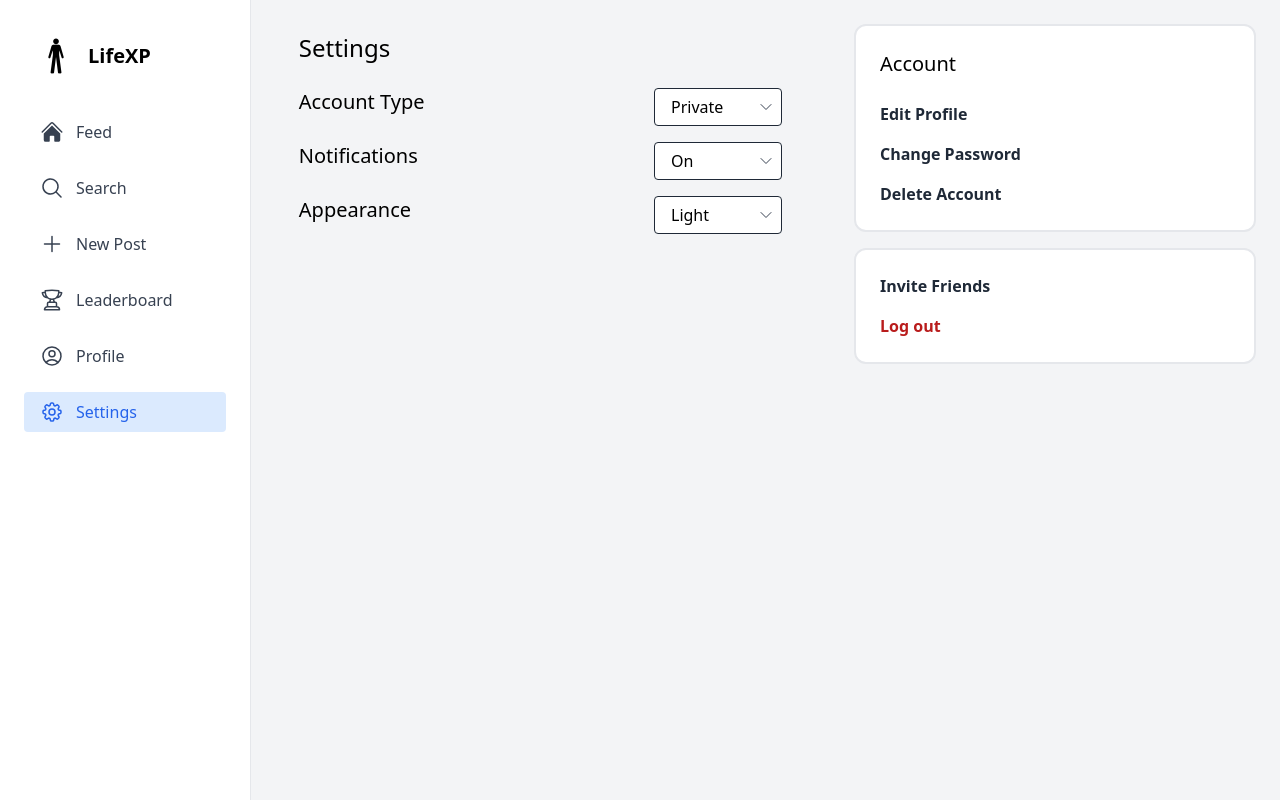
After one commit to pathustler/lifexp-web, a Django app: page /settings/ in a window 1280 px wide. The commit adds this page. Run offline with Django 3.2, Linux system fonts and the light colour scheme; parts of the project's set-up code (start-up, migrations or seed data) failed here and were passed over; some libraries are stand-ins or nearby versions.

Commit message:
settings page

```diff
--- a/main/templates/main/layout.html
+++ b/main/templates/main/layout.html
@@ -112,7 +112,11 @@
 
                         Profile</span>
                 </a>
-                <a href="#" class="flex items-center p-2 rounded text-gray-700 hover:bg-gray-200">
+                {% if currentpage == "settings" %}
+                <a href="/settings" class="flex items-center p-2 rounded bg-blue-100 text-blue-600">
+                {% else %}
+                <a href="/settings" class="flex items-center p-2 rounded text-gray-700 hover:bg-gray-200">
+                {% endif %}
                     <span class="ml-2 flex gap-3">
                         <svg xmlns="http://www.w3.org/2000/svg" fill="none" viewBox="0 0 24 24" stroke-width="1.5" stroke="currentColor" class="h-6 w-6">
                             <path stroke-linecap="round" stroke-linejoin="round" d="M10.343 3.94c.09-.542.56-.94 1.11-.94h1.093c.55 0 1.02.398 1.11.94l.149.894c.07.424.384.764.78.93.398.164.855.142 1.205-.108l.737-.527a1.125 1.125 0 0 1 1.45.12l.773.774c.39.389.44 1.002.12 1.45l-.527.737c-.25.35-.272.806-.107 1.204.165.397.505.71.93.78l.893.15c.543.09.94.559.94 1.109v1.094c0 .55-.397 1.02-.94 1.11l-.894.149c-.424.07-.764.383-.929.78-.165.398-.143.854.107 1.204l.527.738c.32.447.269 1.06-.12 1.45l-.774.773a1.125 1.125 0 0 1-1.449.12l-.738-.527c-.35-.25-.806-.272-1.203-.107-.398.165-.71.505-.781.929l-.149.894c-.09.542-.56.94-1.11.94h-1.094c-.55 0-1.019-.398-1.11-.94l-.148-.894c-.071-.424-.384-.764-.781-.93-.398-.164-.854-.142-1.204.108l-.738.527c-.447.32-1.06.269-1.45-.12l-.773-.774a1.125 1.125 0 0 1-.12-1.45l.527-.737c.25-.35.272-.806.108-1.204-.165-.397-.506-.71-.93-.78l-.894-.15c-.542-.09-.94-.56-.94-1.109v-1.094c0-.55.398-1.02.94-1.11l.894-.149c.424-.07.765-.383.93-.78.165-.398.143-.854-.108-1.204l-.526-.738a1.125 1.125 0 0 1 .12-1.45l.773-.773a1.125 1.125 0 0 1 1.45-.12l.737.527c.35.25.807.272 1.204.107.397-.165.71-.505.78-.929l.15-.894Z" />
--- /dev/null
+++ b/main/templates/main/settings.html
@@ -0,0 +1,109 @@
+{% extends 'main/layout.html' %}
+{% load static %}
+
+
+{% block title %}
+    New Post
+{% endblock %}
+
+{% block content %}
+
+<main style="width: 100%;" class="flex overflow-y-auto w-full" style="height: 100vh;">
+    <div style="width: 80%;" class="flex-1 overflow-y-auto py-8 px-12 scrollbar-hide">
+        <h2 class="text-2xl font-medium text-left text-black mb-6">
+            Settings
+        </h2>
+        <div class="flex justify-between w-full mb-4">
+            <h2 class="text-xl font-medium text-left text-black mb-2">
+                Account Type
+            </h2>
+            <!-- dropdown input with private or public -->
+            <div class="relative inline-block w-32">
+                <select class="block appearance-none w-full bg-white border border-gray-800 hover:border-gray-500 px-4 py-2 pr-8 rounded leading-tight ">
+                    <option>Private</option>
+                    <option>Public</option>
+                </select>
+                <div class="pointer-events-none absolute inset-y-0 right-0 flex items-center px-2 text-gray-700">
+                    <svg xmlns="http://www.w3.org/2000/svg" fill="none" viewBox="0 0 24 24" stroke-width="1.5" stroke="currentColor" class="h-4 ">
+                        <path stroke-linecap="round" stroke-linejoin="round" d="m19.5 8.25-7.5 7.5-7.5-7.5" />
+
+                    </svg>
+                </div>
+            </div>
+
+        </div>
+        <div class="flex justify-between w-full mb-4">
+            <h2 class="text-xl font-medium text-left text-black mb-2">
+                Notifications
+            </h2>
+            <!-- dropdown input with private or public -->
+            <div class="relative inline-block w-32">
+                <select class="block appearance-none w-full bg-white border border-gray-800 hover:border-gray-500 px-4 py-2 pr-8 rounded leading-tight ">
+                    <option>On</option>
+                    <option>Off</option>
+                </select>
+                <div class="pointer-events-none absolute inset-y-0 right-0 flex items-center px-2 text-gray-700">
+                    <svg xmlns="http://www.w3.org/2000/svg" fill="none" viewBox="0 0 24 24" stroke-width="1.5" stroke="currentColor" class="h-4 ">
+                        <path stroke-linecap="round" stroke-linejoin="round" d="m19.5 8.25-7.5 7.5-7.5-7.5" />
+
+                    </svg>
+                </div>
+            </div>
+
+        </div>
+        <div class="flex justify-between w-full">
+            <h2 class="text-xl font-medium text-left text-black mb-2">
+                Appearance
+            </h2>
+            <!-- dropdown input with private or public -->
+            <div class="relative inline-block w-32">
+                <select class="block appearance-none w-full bg-white border border-gray-800 hover:border-gray-500 px-4 py-2 pr-8 rounded leading-tight ">
+                    <option>Light</option>
+                    <option>Dark</option>
+                </select>
+                <div class="pointer-events-none absolute inset-y-0 right-0 flex items-center px-2 text-gray-700">
+                    <svg xmlns="http://www.w3.org/2000/svg" fill="none" viewBox="0 0 24 24" stroke-width="1.5" stroke="currentColor" class="h-4 ">
+                        <path stroke-linecap="round" stroke-linejoin="round" d="m19.5 8.25-7.5 7.5-7.5-7.5" />
+
+                    </svg>
+                </div>
+            </div>
+
+        </div>
+
+
+
+
+    </div>
+
+    <aside style="width: 450px;"  class="w-80 p-6 overflow-y-auto scrollbar-hide">
+
+        <div class="bg-white p-6 mb-4 rounded-xl border-2 border-gray-200 flex flex-col gap-4">
+            <h2 class="text-xl font-medium text-left text-black mb-2">
+                Account
+            </h2>
+            <button class="text-l font-semibold text-left text-gray-800 hover:text-gray-900">
+                Edit Profile
+            </button>
+            <button class="text-l font-semibold text-left text-gray-800 hover:text-gray-900">
+                Change Password
+            </button>
+            <button class="text-l font-semibold text-left text-gray-800 hover:text-gray-900">
+                Delete Account
+            </button>
+
+
+
+        </div>
+        <div class="bg-white p-6 mb-4 rounded-xl border-2 border-gray-200 flex flex-col gap-4">
+            <button class="text-l font-semibold text-left text-gray-800 hover:text-gray-900">
+                Invite Friends
+            </button>
+            <button class="text-l font-semibold text-left text-red-700 hover:text-red-800">
+                Log out
+            </button>
+        </div>
+    </aside>
+</main>
+
+{% endblock %}
--- a/main/urls.py
+++ b/main/urls.py
@@ -7,4 +7,5 @@ urlpatterns = [
     path('search/', views.search, name='search'),
     path('posts/new', views.new_post, name='new_post'),
     path('leaderboard/<str:type>', views.leaderboard, name='leaderboard'),
+    path('settings/', views.settings, name='settings'),
 ]
--- a/main/views.py
+++ b/main/views.py
@@ -94,3 +94,10 @@ def leaderboard(request, type):
         "secondaryaccent": primseckey[type][1],
         "label": label
     })
+
+
+def settings(request):
+    currentpage= "settings"
+    return render(request, 'main/settings.html',{
+        "currentpage": currentpage
+    })
```
